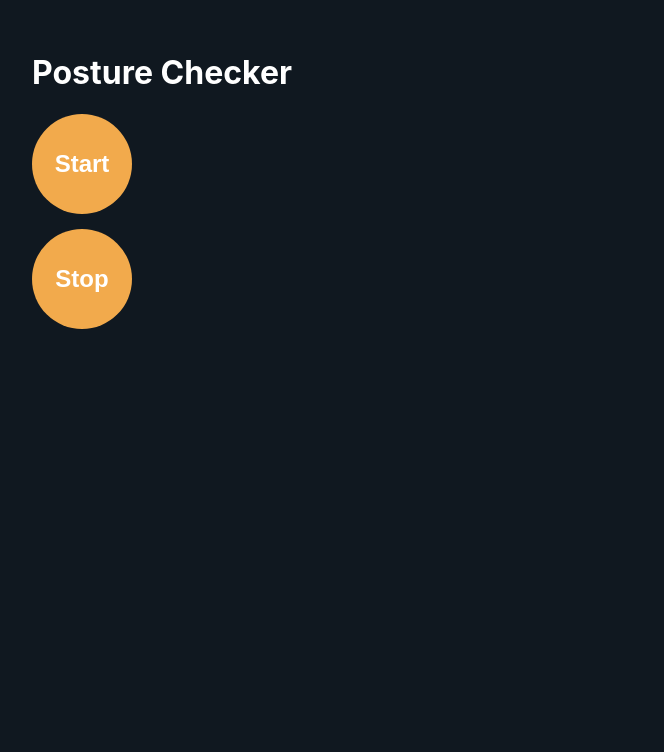
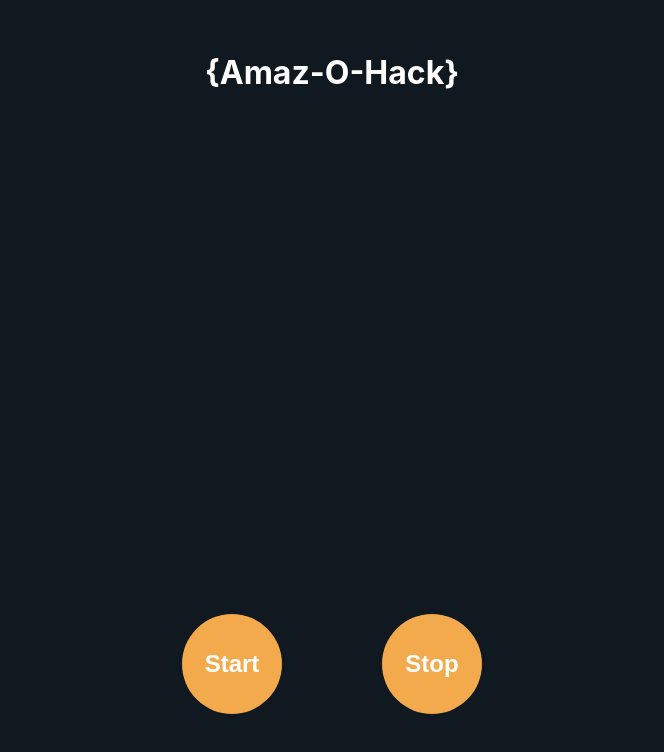
Before and after one commit to ezpz-coders/Posture-Monitor, an Electron app: page src/index.html in a window 600 px wide. Shown: the whole page, 664 px wide, since content can reach past the window. Drawn offline with Linux system fonts and the light colour scheme.

Commit message:
added buttons and made them responsive

```diff
--- a/src/index.css
+++ b/src/index.css
@@ -1,17 +1,33 @@
 body {
   font-family: -apple-system, BlinkMacSystemFont, "Segoe UI", Roboto, Helvetica, Arial, sans-serif;
   margin: auto;
-  max-width: 38rem;
+  min-width: 600px;
   padding: 2rem;
-  background-color: #101820FF
-  ;
-  ;
+  background-color: #101820FF;
+
 }
 h1{
+  text-align: center;
   color:white;
 }
+div.main{
+  width: 100%;
+  position: relative;
+  top: 500px;
+
+
+}
+div.main div{
+  display: flex;
+  justify-content: space-between;
+  width: 50%;
+  margin: 0 auto;
+
+}
 button {
-  display: block;
+
+
+  display: inline-block;
   cursor: pointer;
   outline: none;
   border: none;
@@ -28,7 +44,6 @@ button {
 }
 button:hover {
   transform:scale(1.05);
-  display: block;
   cursor: pointer;
   outline: none;
   border: none;
--- a/src/index.html
+++ b/src/index.html
@@ -6,8 +6,10 @@
     <link rel="stylesheet" href="index.css">
   </head>
   <body>
-    <h1>Posture Checker</h1>
-    <button id="Start">Start</button>
-    <button id="Stop">Stop</button>
+    <h1>{Amaz-O-Hack}</h1>
+    <div class="main">
+    <div><button id="Start">Start</button>
+    <button id="Stop">Stop</button></div>
+    </div>
   </body>
 </html>
--- a/src/index.js
+++ b/src/index.js
@@ -9,7 +9,7 @@ if (require('electron-squirrel-startup')) { // eslint-disable-line global-requir
 const createWindow = () => {
   // Create the browser window.
   const mainWindow = new BrowserWindow({
-    width: 800,
+    width: 600,
     height: 600,
   });
 
```
Also changed, not shown: 1 other file.
